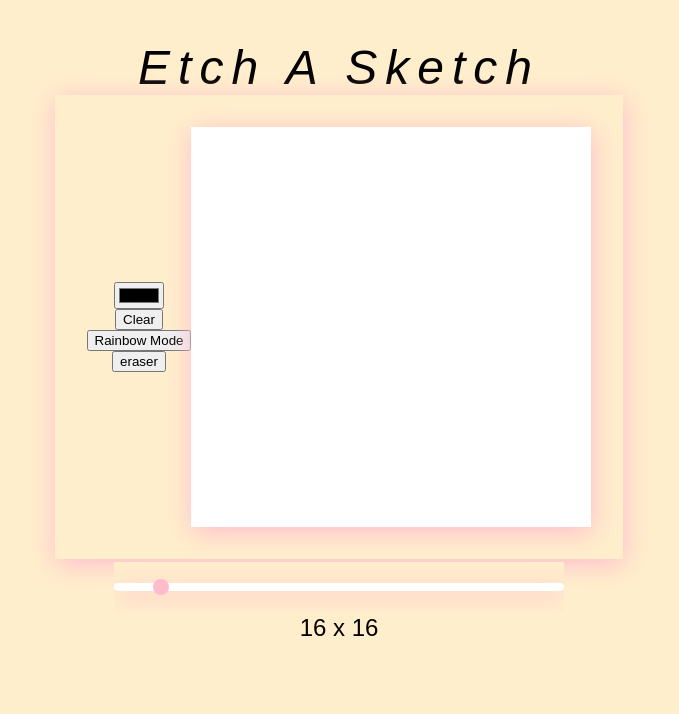
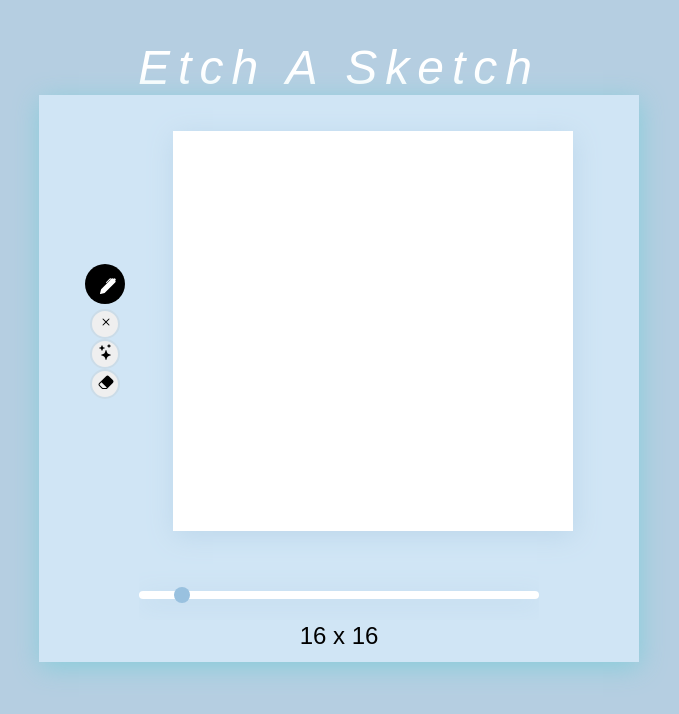
Before and after one commit to rococorbalan/etch-a-sketch, a plain HTML site: page index.html in a window 1280 px wide. Shown: the whole page, without its empty margins (301-980 px from the left). Drawn offline with Linux system fonts and the light colour scheme; a web font is replaced by a local one.

Commit message:
Change button style and palette to blueish.

```diff
--- a/index.html
+++ b/index.html
@@ -9,12 +9,33 @@
 </head>
 <body>
     <h1>Etch A Sketch</h1>
+    <div id="box">
       <div id="sketch">
           <div id="tools">
+
+              <div id="color-sec">
+                  <svg xmlns="http://www.w3.org/2000/svg" width="16" height="16" fill="currentColor" class="bi bi-pen-fill" viewBox="0 0 16 16">
+                      <path d="m13.498.795.149-.149a1.207 1.207 0 1 1 1.707 1.708l-.149.148a1.5 1.5 0 0 1-.059 2.059L4.854 14.854a.5.5 0 0 1-.233.131l-4 1a.5.5 0 0 1-.606-.606l1-4a.5.5 0 0 1 .131-.232l9.642-9.642a.5.5 0 0 0-.642.056L6.854 4.854a.5.5 0 1 1-.708-.708L9.44.854A1.5 1.5 0 0 1 11.5.796a1.5 1.5 0 0 1 1.998-.001"/>
+                    </svg>
                   <input class="color" type="color">
-            <button class="clear">Clear</button>
-            <button class="rainbow">Rainbow Mode</button>
-            <button class="eraser">eraser</button>
+              </div>
+
+              <button class="clear secondary-but">
+                  <svg xmlns="http://www.w3.org/2000/svg" width="16" height="16" fill="currentColor" class="bi bi-x" viewBox="0 0 16 16">
+                  <path d="M4.646 4.646a.5.5 0 0 1 .708 0L8 7.293l2.646-2.647a.5.5 0 0 1 .708.708L8.707 8l2.647 2.646a.5.5 0 0 1-.708.708L8 8.707l-2.646 2.647a.5.5 0 0 1-.708-.708L7.293 8 4.646 5.354a.5.5 0 0 1 0-.708"/>
+                </svg>
+              </button>
+
+              <button class="rainbow secondary-but" id="toggle">
+                  <svg xmlns="http://www.w3.org/2000/svg" width="16" height="16" fill="currentColor" class="bi bi-stars" viewBox="0 0 16 16">
+                      <path d="M7.657 6.247c.11-.33.576-.33.686 0l.645 1.937a2.89 2.89 0 0 0 1.829 1.828l1.936.645c.33.11.33.576 0 .686l-1.937.645a2.89 2.89 0 0 0-1.828 1.829l-.645 1.936a.361.361 0 0 1-.686 0l-.645-1.937a2.89 2.89 0 0 0-1.828-1.828l-1.937-.645a.361.361 0 0 1 0-.686l1.937-.645a2.89 2.89 0 0 0 1.828-1.828zM3.794 1.148a.217.217 0 0 1 .412 0l.387 1.162c.173.518.579.924 1.097 1.097l1.162.387a.217.217 0 0 1 0 .412l-1.162.387A1.73 1.73 0 0 0 4.593 5.69l-.387 1.162a.217.217 0 0 1-.412 0L3.407 5.69A1.73 1.73 0 0 0 2.31 4.593l-1.162-.387a.217.217 0 0 1 0-.412l1.162-.387A1.73 1.73 0 0 0 3.407 2.31zM10.863.099a.145.145 0 0 1 .274 0l.258.774c.115.346.386.617.732.732l.774.258a.145.145 0 0 1 0 .274l-.774.258a1.16 1.16 0 0 0-.732.732l-.258.774a.145.145 0 0 1-.274 0l-.258-.774a1.16 1.16 0 0 0-.732-.732L9.1 2.137a.145.145 0 0 1 0-.274l.774-.258c.346-.115.617-.386.732-.732z"/>
+                  </svg>
+              </button>
+              <button class="eraser secondary-but" id="toggle">
+                  <svg xmlns="http://www.w3.org/2000/svg" width="16" height="16" fill="currentColor" class="bi bi-eraser-fill" viewBox="0 0 16 16">
+                      <path d="M8.086 2.207a2 2 0 0 1 2.828 0l3.879 3.879a2 2 0 0 1 0 2.828l-5.5 5.5A2 2 0 0 1 7.879 15H5.12a2 2 0 0 1-1.414-.586l-2.5-2.5a2 2 0 0 1 0-2.828zm.66 11.34L3.453 8.254 1.914 9.793a1 1 0 0 0 0 1.414l2.5 2.5a1 1 0 0 0 .707.293H7.88a1 1 0 0 0 .707-.293z"/>
+                  </svg>
+              </button>
           </div>
           <div id="work-station" style="text-align: center;" >
               <div id="container"></div>
@@ -25,5 +46,6 @@
           <output id="output">16 x 16</output>
 
       </div>
+    </div>
 </body>
 </html>
--- a/scripts/script.js
+++ b/scripts/script.js
@@ -5,6 +5,12 @@ const color = document.querySelector(".color")
 const clear = document.querySelector(".clear")
 const rainbow = document.querySelector(".rainbow")
 const eraser = document.querySelector(".eraser")
+
+document.querySelectorAll('#toggle').forEach(element => {
+    element.addEventListener('click', function() {
+        this.classList.toggle('active');
+    });
+});
 
 let mouseDown = false;
 document.body.onmousedown = () => {
@@ -17,6 +23,7 @@ document.body.onmouseup = () => {
 let pencilColor = "#000000"
 
 color.addEventListener("input", () =>{
+    color.style.backgroundColor = color.value;
     pencilColor = color.value;
     console.log(pencilColor)
     rainbowMode = false;
@@ -62,14 +69,11 @@ function createGrid(rows, columns) {
                 if (rainbowMode){
                     cell.style.backgroundColor = randomHexColorCode();
                 }
-                if (!rainbowMode){
+                if (!rainbowMode && !activeEraser){
                     cell.style.backgroundColor = pencilColor;
                 }
                 if (activeEraser){
                     cell.style.backgroundColor = "white";
-                }
-                if (!activeEraser){
-                    cell.style.backgroundColor = pencilColor;
                 }
             }
         })
--- a/style/style.css
+++ b/style/style.css
@@ -8,13 +8,13 @@ h1 {
     font-size: 48px;
     font-weight: lighter;
     font-style: italic;
-    color: black;
+    color: white;
     letter-spacing: 8px;
     margin-bottom: 0;
 }
 
 body {
-    background-color: #FFEECC;
+    background-color: #b5cee1;
     display: flex;
     flex-direction: column;
     justify-content: center;
@@ -30,7 +30,7 @@ body {
     min-height: 400px;
     max-width: 400px;
     max-height: 400px;
-    box-shadow: 1px 5px 25px 0px #FEBBCC;
+    box-shadow: 1px 5px 25px 0px #bdd7eb;
 }
 
 .pixel {
@@ -38,6 +38,8 @@ body {
     height: 25px;
     background-color: white;
 }
+
+
 
 .input {
     display: flex;
@@ -52,10 +54,10 @@ body {
 
 input[type="range"]{
     -webkit-appearance: none;
-    width: 450px;
+    width: 400px;
     height: 50px;
     overflow: hidden;
-    background-color: #FFEECC;
+    background-color: #d0e5f5;
 }
 
 input[type='range'].size::-webkit-slider-thumb {
@@ -63,7 +65,7 @@ input[type='range'].size::-webkit-slider-thumb {
     border: none;
     height: 16px;
     width: 16px;
-    background: #FEBBCC;
+    background: #99c1df;
     border-radius: 50%;
     margin-top: -4px;
 
@@ -75,7 +77,7 @@ input[type='range'].size::-webkit-slider-runnable-track {
     background: white;
     border: none;
     border-radius: 8px;
-    box-shadow: 1px 5px 25px 0px #FEBBCC;
+    box-shadow: 1px 5px 25px 0px #bdd7eb;
 }
 
 input[type='range'].size:focus {
@@ -104,7 +106,6 @@ input[type='range'].size:focus {
 #sketch {
     display: flex;
     flex-direction: row;
-    box-shadow: 1px 5px 25px 0px #FEBBCC;
     padding: 32px;
 }
 
@@ -114,3 +115,78 @@ input[type='range'].size:focus {
     justify-content: center;
     align-items: center;
 }
+
+input[type="color"]::-webkit-color-swatch-wrapper {
+    display: none;
+}
+
+input[type="color"] {
+    appearance: none;
+    -webkit-appearance: none;
+    -moz-appearance: none;
+    border: none;
+    border-radius: 50%;
+    background-color: black;
+    width: 40px;
+    height: 40px;
+
+     transition: width 0.3s ease, height 0.3s ease;
+}
+
+input[type="color"]:hover {
+    width: 45px;
+    height: 45px;
+}
+
+.bi-pen-fill {
+    color: white;
+    position: absolute;
+    top: 50%;
+    right: 12px;
+    transform: translateY(-50%);
+    pointer-events: none;
+}
+
+#color-sec {
+    text-align: center;
+    position: relative;
+    display: inline-block;
+}
+
+.secondary-but {
+    border: 2px solid #cbdce8;
+    text-align: center;
+    width: 30px;
+    height: 30px;
+    border-radius: 50%;
+    transition: width 0.3s ease, height 0.3s ease, background-color 0.3s ease;
+}
+.secondary-but:hover {
+    background-color: #cbdce8;
+    width: 35px;
+    height: 35px;
+}
+#toggle.active{
+    background-color: #cbdce8;
+}
+
+#box {
+    display: flex;
+    flex-direction: column;
+    box-shadow: 1px 5px 25px 0px #87cdda;
+    padding-bottom: 20px ;
+    background-color: #d0e5f5;
+}
+
+#color-sec {
+    width: 45px;
+    height: 45px;
+}
+
+#tools {
+    display: flex;
+    justify-content: center;
+    width: 60px;
+    height: 400px;
+    padding: 4px;
+}
```
Lines whose indentation alone changed are shown as unchanged.
